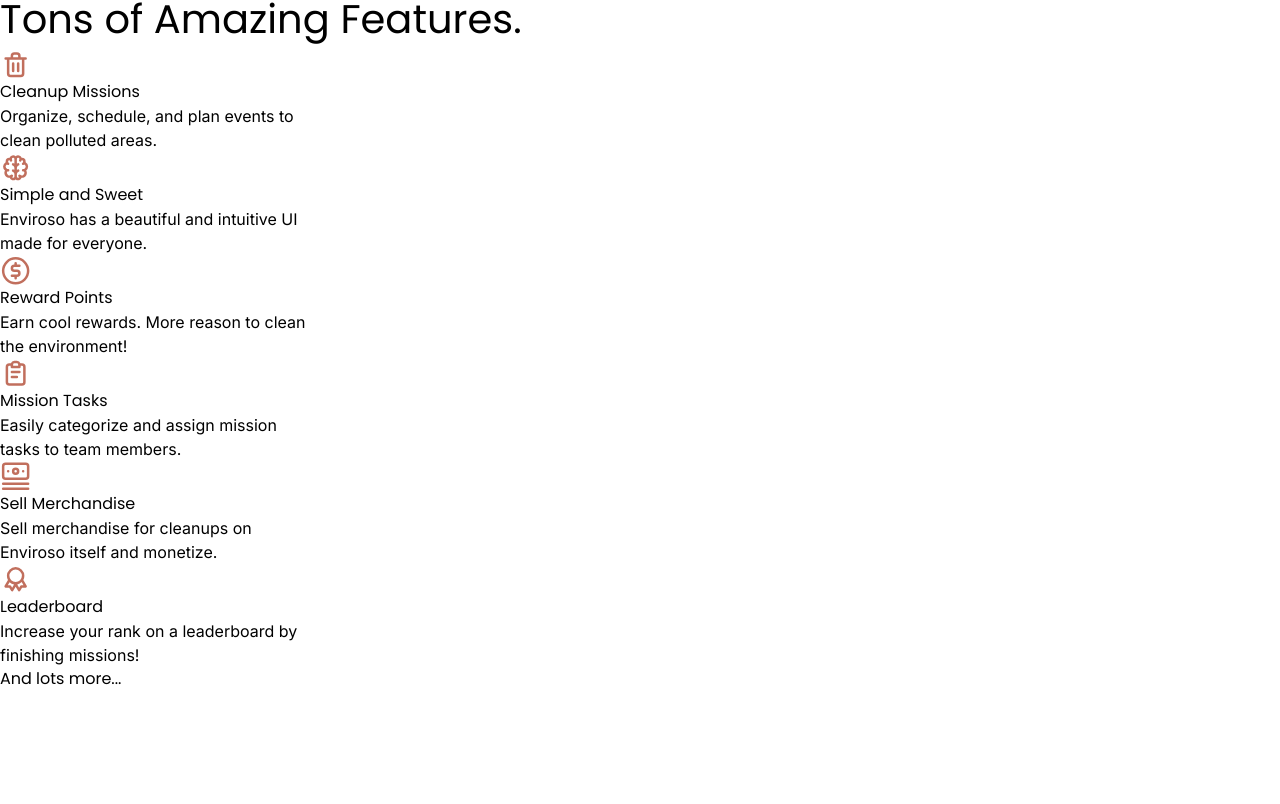
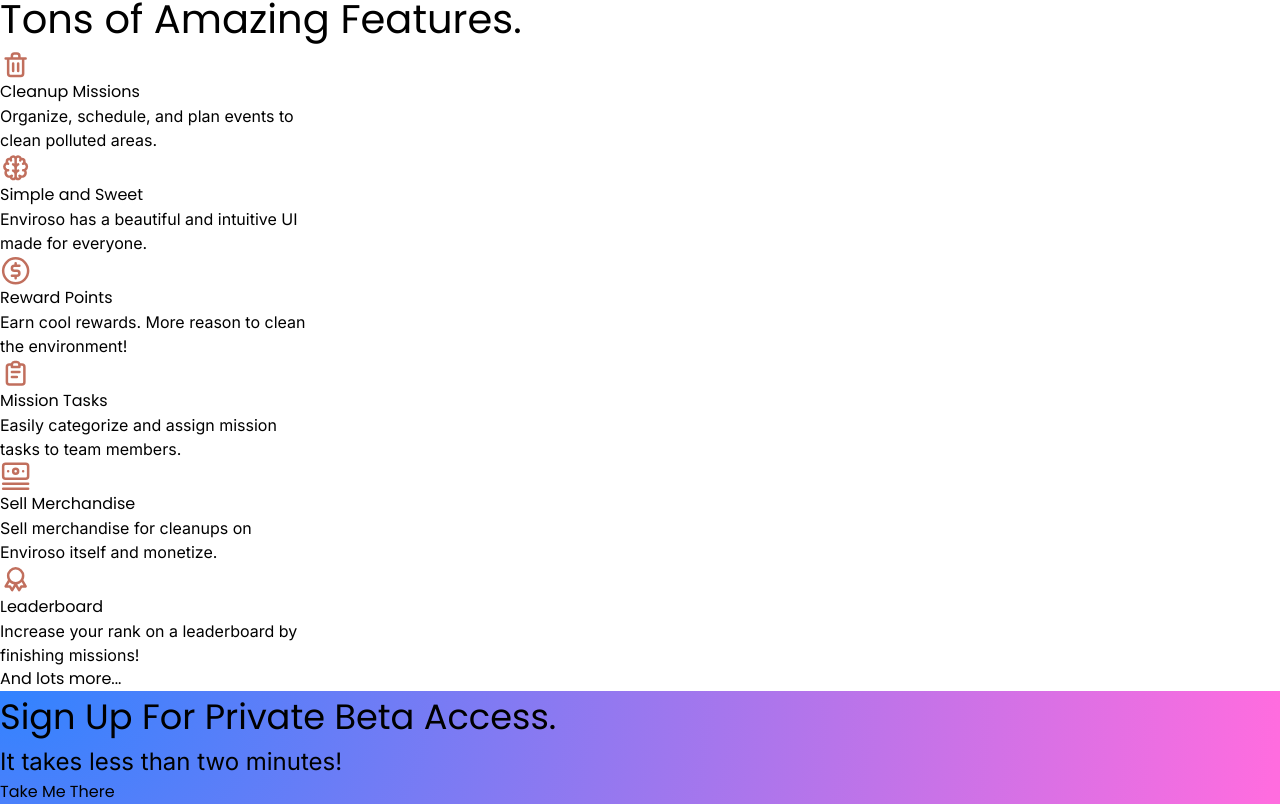
Before and after one commit to enviroso/landing, a Next.js app: page / in a window 1280 px wide. Shown: the part 1785-2589 px from the top of the page. Before the commit the page ends 2476 px from the top, so only its background shows below. Built offline with nearby package versions, Linux system fonts and the light colour scheme.

Commit message:
create section 5

```diff
--- /dev/null
+++ b/components/parts/Section5.tsx
@@ -0,0 +1,25 @@
+import { Button } from "../ui/Button";
+
+export const Section5 = () => {
+  return (
+    <div className="section5__bg w-screen py-[9rem] mb-[2rem] grid place-items-center">
+      <div className="flex flex-col items-center">
+        <h1 className="font__poppins font-bold text-[1.5rem] lg:text-[2.2rem] mb-[1rem]">
+          Sign Up For Private Beta Access.
+        </h1>
+        <p className="font-medium text-[1rem] lg:text-[1.5rem] mb-[2rem]">
+          It takes less than two minutes!
+        </p>
+        <Button
+          bg="light"
+          fg="dark"
+          curvature="max"
+          href="https://example.com"
+          size="!h-[3rem] !w-[10rem]"
+        >
+          Take Me There
+        </Button>
+      </div>
+    </div>
+  );
+};
--- a/pages/index.tsx
+++ b/pages/index.tsx
@@ -2,6 +2,7 @@ import { Section1 } from "~/components/parts/Section1";
 import { Section2 } from "~/components/parts/Section2";
 import { Section3 } from "~/components/parts/Section3";
 import { Section4 } from "~/components/parts/Section4";
+import { Section5 } from "~/components/parts/Section5";
 
 export default function Home() {
   return (
@@ -10,6 +11,7 @@ export default function Home() {
       <Section2 />
       <Section3 />
       <Section4 />
+      <Section5 />
     </>
   );
 }
--- a/styles/globals.css
+++ b/styles/globals.css
@@ -28,8 +28,8 @@ body,
   background-size: cover;
 }
 
-.section2__bg {
-  background: linear-gradient(110.78deg, #0a1b33 10%, #217aff 2%);
+.section5__bg {
+  background: radial-gradient(100% 829.98% at 0% 0%, #3183ff 0%, #ff6cdf 100%);
 }
 
 @import "tailwindcss/utilities";
```
